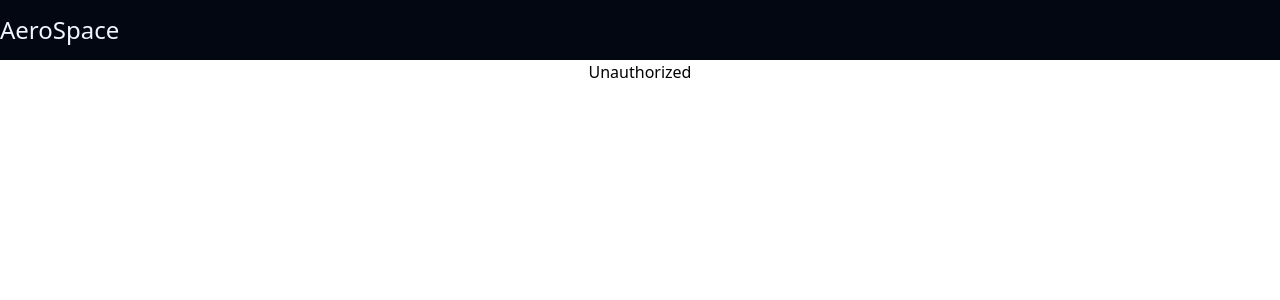
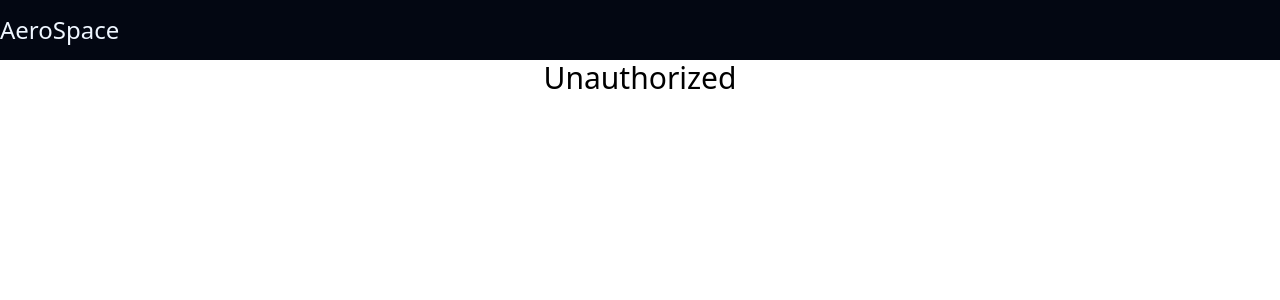
Before and after one commit to Hemanth1310/AeroSpace-react-ts, a React (Vite) app: page /unauthorized in a window 1280 px wide. Shown: the top 300 px of the page. Built offline with nearby package versions, Linux system fonts and the light colour scheme.

Commit message:
working-pt2

```diff
--- a/src/Authentication/AdminRoutes.tsx
+++ b/src/Authentication/AdminRoutes.tsx
@@ -1,10 +1,7 @@
-import React from 'react'
 import { useAuth } from '../Context/Context'
 import { Navigate, Outlet } from 'react-router-dom'
 
-type Props = {}
-
-const AdminRoutes = (props: Props) => {
+const AdminRoutes = () => {
   const {userData} = useAuth()
 
   if(userData?.isLoggedIn){
--- a/src/Authentication/ProtectedRoutes.tsx
+++ b/src/Authentication/ProtectedRoutes.tsx
@@ -1,10 +1,8 @@
-import React from 'react'
 import { useAuth } from '../Context/Context'
 import { Navigate, Outlet } from 'react-router-dom';
 
-type Props = {}
 
-const ProtectedRoutes = (props: Props) => {
+const ProtectedRoutes = () => {
     const {userData} = useAuth();
 
     if(userData?.isLoggedIn){
--- a/src/Components/Header.tsx
+++ b/src/Components/Header.tsx
@@ -1,10 +1,7 @@
-import React from 'react'
 import { NavLink } from 'react-router'
 import { useAuth } from '../Context/Context'
 
-type Props = {}
-
-const Header = (props: Props) => {
+const Header = () => {
     const {userData} = useAuth()
   return (
     <div className='w-screen h-[60px] bg-gray-950 flex items-center justify-center fixed '>
--- a/src/Pages/Dashboard.tsx
+++ b/src/Pages/Dashboard.tsx
@@ -1,10 +1,8 @@
-import React ,{useState, useEffect}from 'react'
+import {useState, useEffect}from 'react'
 import { generateProbeData } from '../data/data'
 import type { data } from '../types'
 
-type Props = {}
-
-const Dashboard = (props: Props) => {
+const Dashboard = () => {
 
     const [data,setData] = useState<data>([])
     const [currentPage,setCurrrentPage] = useState<number>(1)
--- a/src/Pages/Home.tsx
+++ b/src/Pages/Home.tsx
@@ -2,9 +2,8 @@ import React, { useState } from 'react'
 import { useAuth } from '../Context/Context';
 import type { AuthUser } from '../types';
 import { useNavigate } from 'react-router-dom';
-type Props = {}
 
-const Home = (props: Props) => {
+const Home = () => {
 
     const [message,setMessage] = useState<string>('')
     const navigate = useNavigate();
@@ -34,8 +33,8 @@ const Home = (props: Props) => {
     <div className='h-screen flex flex-col justify-center items-center gap-4'>
         <h1 className='text-3xl'>Welcome to AeroSpace</h1>
         <form onSubmit={handleLogin} className='flex flex-col gap-4'>
-            <input className='border rounded border-2 p-4 min-w-[300px]' type='text' name='username' placeholder='username'/>
-            <input className='border rounded border-2 p-4 min-w-[300px]' type='password' name='password' placeholder='password'/>
+            <input className='rounded border-2 p-4 min-w-[300px]' type='text' name='username' placeholder='username'/>
+            <input className='rounded border-2 p-4 min-w-[300px]' type='password' name='password' placeholder='password'/>
             <button className='bg-gray-950 p-4 text-white'>Login</button>
         </form>
         {message!=='' && <div>{message}</div>}
--- a/src/Pages/Logout.tsx
+++ b/src/Pages/Logout.tsx
@@ -1,11 +1,9 @@
-import React, { useEffect } from 'react'
+import { useEffect } from 'react'
 import { useAuth } from '../Context/Context'
 import type { AuthUser } from '../types';
 import { useNavigate } from 'react-router';
 
-type Props = {}
-
-const Logout = (props: Props) => {
+const Logout = () => {
 
     const {userData,handleUser} = useAuth();
     const navigate = useNavigate()
--- a/src/Pages/Status.tsx
+++ b/src/Pages/Status.tsx
@@ -1,9 +1,8 @@
-import React, { useEffect, useState } from 'react'
+import { useEffect, useState } from 'react'
 import type {data} from '../types'
 import { generateProbeData } from '../data/data'
-type Props = {}
 
-const Status = (props: Props) => {
+const Status = () => {
     const [data,setData] = useState<data>([])
     const [currentPage,setCurrrentPage] = useState<number>(1)
     const ItemsPerPage = 10;
--- a/src/Pages/Unauthorized.tsx
+++ b/src/Pages/Unauthorized.tsx
@@ -1,10 +1,7 @@
-import React from 'react'
 
-type Props = {}
-
-const Unauthorized = (props: Props) => {
+const Unauthorized = () => {
   return (
-    <div>Unauthorized</div>
+    <div className="text-3xl">Unauthorized</div>
   )
 }
 
```
